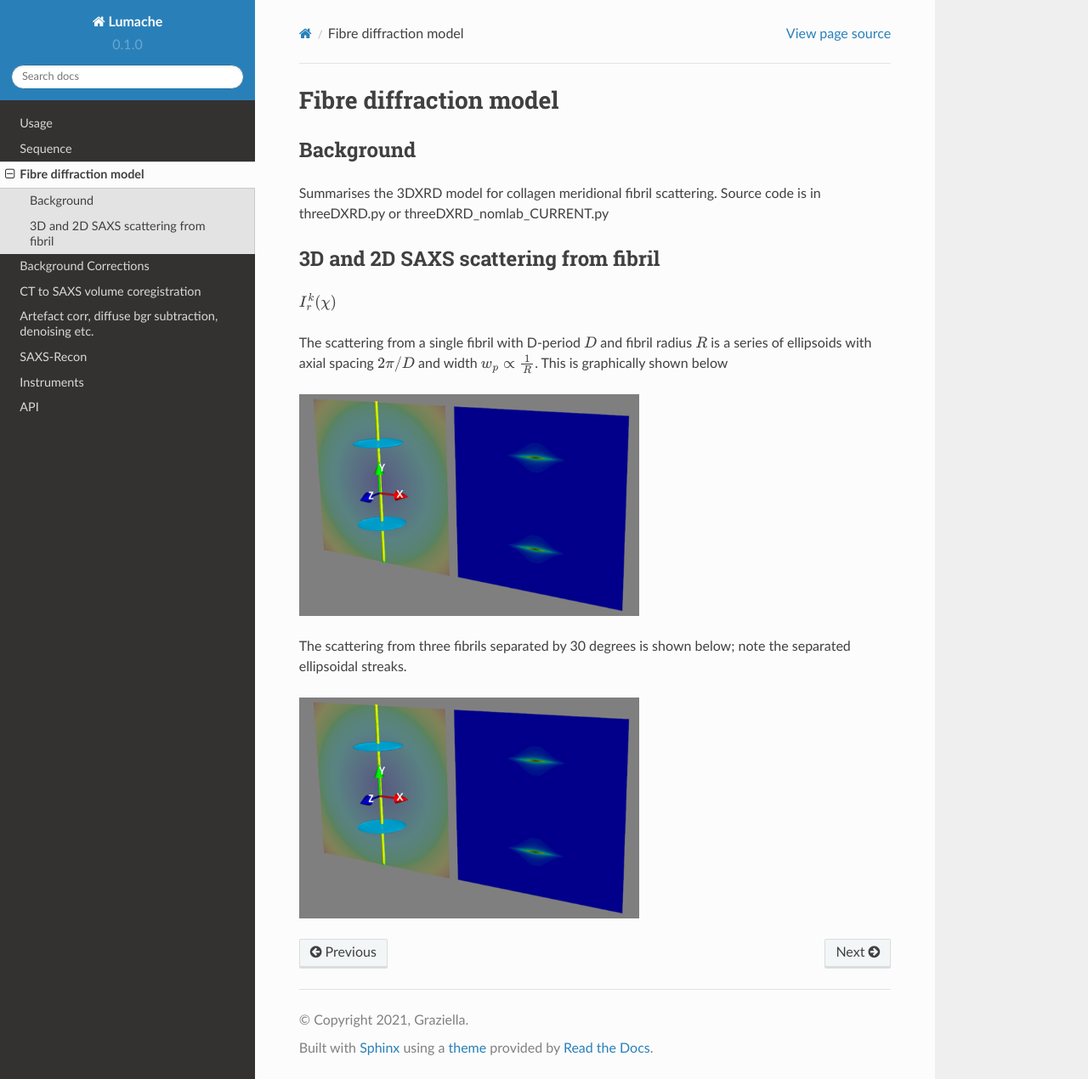
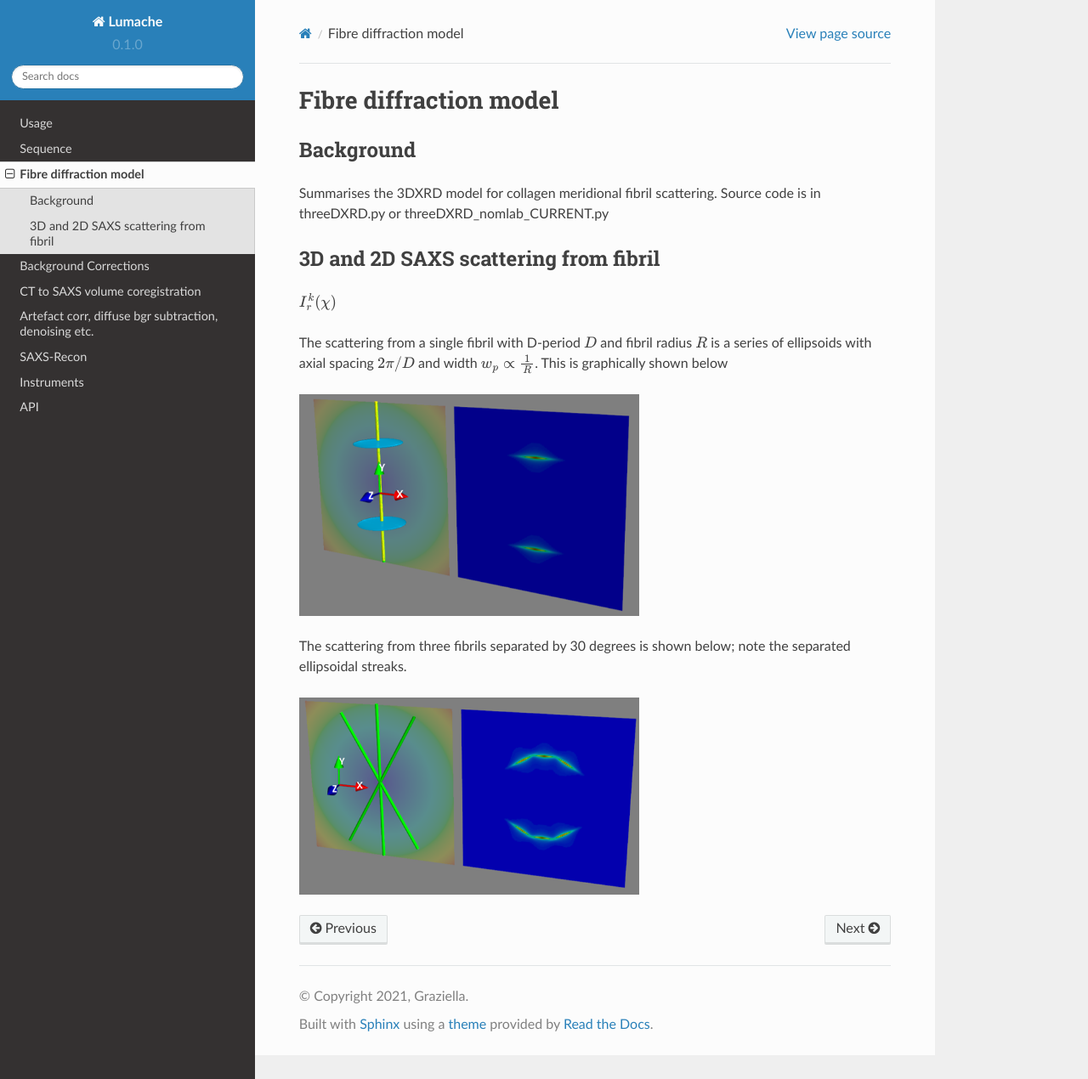
Before and after one commit to himadri111/saxs-docs-tutorial, a Sphinx documentation site: the page built from docs/source/fibremodel.rst, in a window 1280 px wide and 1270 px high. Shown: the whole window at 85% size. Built offline with Sphinx 7.4.7 and the Read the Docs theme 2.0.0, drawn with Linux system fonts in a browser that asks for light colours.

Commit message:
Update fibremodel.rst

```diff
--- a/docs/source/fibremodel.rst
+++ b/docs/source/fibremodel.rst
@@ -20,5 +20,5 @@ The scattering from a single fibril with D-period :math:`D` and fibril radius :m
 
 The scattering from three fibrils separated by 30 degrees is shown below; note the separated ellipsoidal streaks.
 
-.. image:: 3Dfibril_mayavi_example1_cropped.png
+.. image:: 3Dfibril_mayavi_example2_cropped.png
   :width: 400
```
